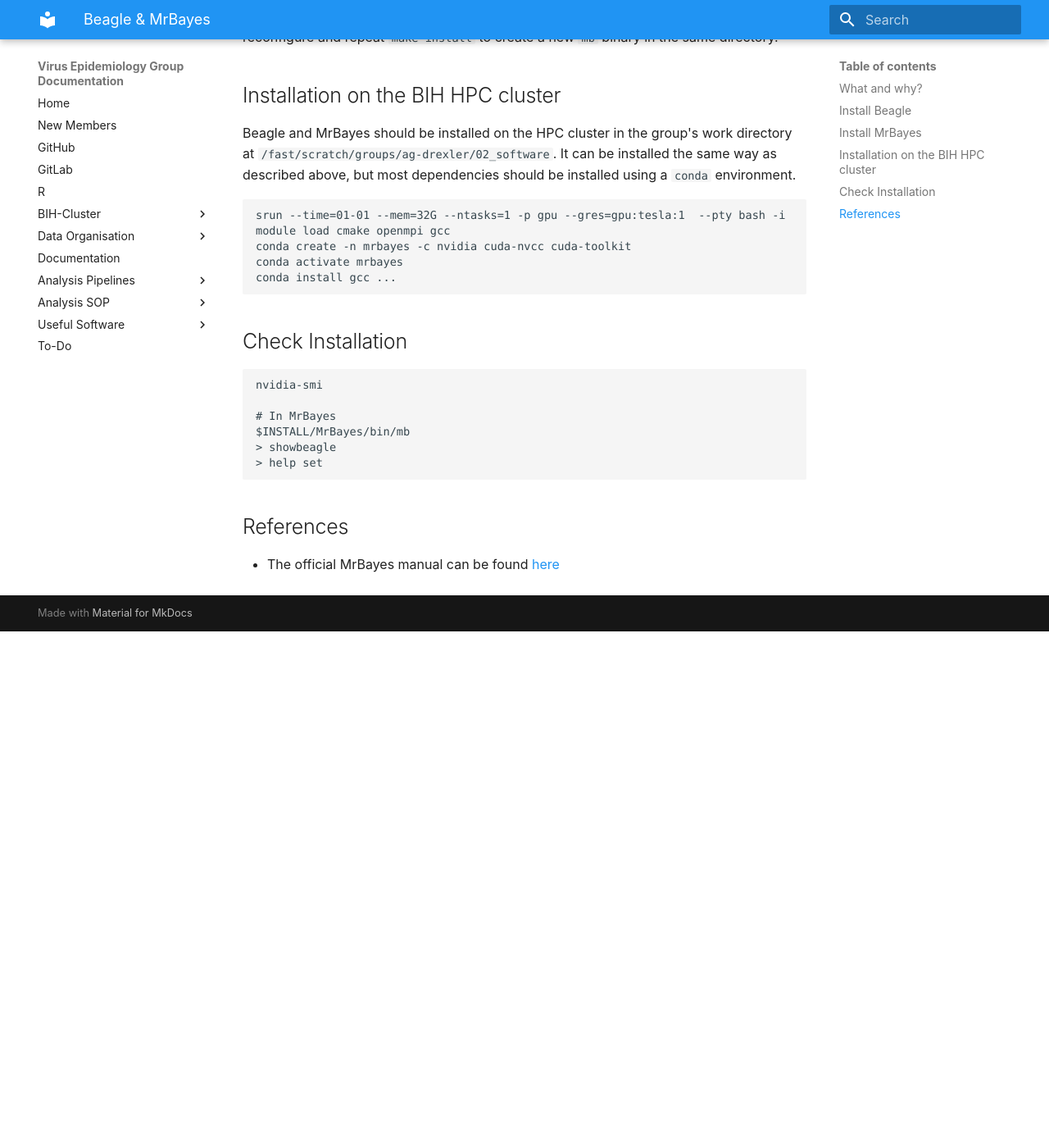
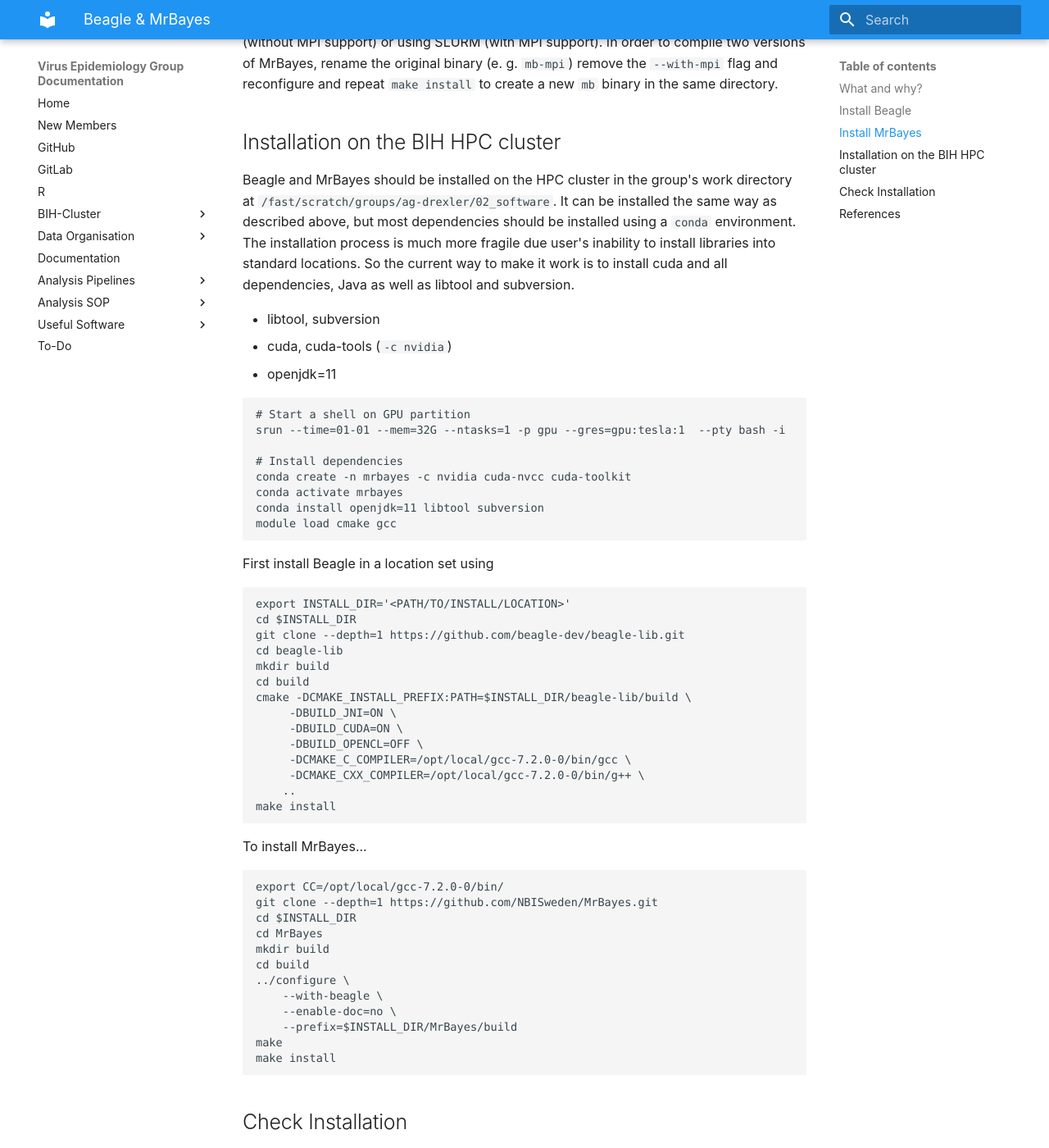
Before and after one commit to drexler-virus-epidemiology/group-documentation, an MkDocs documentation site: the page built from docs/useful-software/beagle-mrbayes.md, in a window 1280 px wide and 1400 px high, scrolled down 1711 px. Shown: the whole window at 82% size. Built offline with MkDocs 1.6.1 and Material for MkDocs 9.7.7, drawn with Linux system fonts in a browser that asks for light colours; before the commit the page ends 2481 px from its top, so only the background shows below that; some of the changed text lies outside the part shown.

Commit message:
add installation instructions for cluster

````diff
--- a/docs/useful-software/beagle-mrbayes.md
+++ b/docs/useful-software/beagle-mrbayes.md
@@ -18,15 +18,15 @@ Follow the instructions from the [official README](https://github.com/beagle-dev
 
 ```bash
 # Find a path to where to install the software
-export INSTALL='<PATH/TO/INSTALL/LOCATION>'
+export INSTALL_DIR='<PATH/TO/INSTALL/LOCATION>'
 
 # Compilation process
-cd $INSTALL
+cd $INSTALL_DIR
 git clone --depth=1 https://github.com/beagle-dev/beagle-lib.git
 cd beagle-lib
 mkdir build
 cd build
-cmake -DCMAKE_INSTALL_PREFIX:PATH=$INSTALL/beagle-lib/ \
+cmake -DCMAKE_INSTALL_PREFIX:PATH=$INSTALL_DIR/beagle-lib/ \
     -DBUILD_JNI=ON \
     -DBUILD_CUDA=ON \
     -DBUILD_OPENCL=OFF \
@@ -39,8 +39,8 @@ make install
 Since Beagle was installed in a non-default location, two environment variables need to be persistently set for it to be recognized by other programs. Add this to your `~/.bashrc`.
 
 ```bash
-export LD_LIBRARY_PATH=$INSTALL/beagle-lib/lib:$LD_LIBRARY_PATH
-export PKG_CONFIG_PATH=$INSTALL/beagle-lib/lib/pkg-config:$PKG_CONFIG_PATH
+export LD_LIBRARY_PATH=$INSTALL_DIR/beagle-lib/lib:$LD_LIBRARY_PATH
+export PKG_CONFIG_PATH=$INSTALL_DIR/beagle-lib/lib/pkg-config:$PKG_CONFIG_PATH
 ```
 
 ## Install MrBayes
@@ -59,7 +59,10 @@ gcc-11 --version
 export | grep CUDA_VISIBLE_DEVICES # should return '0' for one GPU
 
 # Go to the installation directory
-cd $INSTALL
+cd $INSTALL_DIR
+
+# Set CC variable to local GCC at
+export CC=/opt/local/gcc-7.2.0-0/bin/
 
 # Compilation process
 git clone --depth=1 https://github.com/NBISweden/MrBayes.git
@@ -69,12 +72,12 @@ cd build
 ../configure \
     --with-beagle \
     --with-mpi \ # REMOVE this flag when
-    --prefix=$INSTALL/MrBayes
+    --prefix=$INSTALL_DIR/MrBayes
 make
 make install
 ```
 
-This will create a binary `mb` in `$INSTALL/MrBayes/bin` that can be executed
+This will create a binary `mb` in `$INSTALL_DIR/MrBayes/bin` that can be executed
 directly (without MPI support) or using SLURM (with MPI support). In order to
 compile two versions of MrBayes, rename the original binary (e. g. `mb-mpi`)
 remove the `--with-mpi` flag and reconfigure and repeat `make install` to
@@ -85,14 +88,61 @@ create a new `mb` binary in the same directory.
 Beagle and MrBayes should be installed on the HPC cluster in the group's work
 directory at `/fast/scratch/groups/ag-drexler/02_software`. It can be installed
 the same way as described above, but most dependencies should be installed
-using a `conda` environment.
+using a `conda` environment. The installation process is much more fragile due
+user's inability to install libraries into standard locations. So the current
+way to make it work is to install cuda and all dependencies, Java as well as
+libtool and subversion.
+
+* libtool, subversion
+* cuda, cuda-tools (`-c nvidia`)
+* openjdk=11
 
 ```
+# Start a shell on GPU partition
 srun --time=01-01 --mem=32G --ntasks=1 -p gpu --gres=gpu:tesla:1  --pty bash -i
-module load cmake openmpi gcc
+
+# Install dependencies
 conda create -n mrbayes -c nvidia cuda-nvcc cuda-toolkit
 conda activate mrbayes
-conda install gcc ...
+conda install openjdk=11 libtool subversion
+module load cmake gcc
+```
+
+First install Beagle in a location set using
+
+```
+export INSTALL_DIR='<PATH/TO/INSTALL/LOCATION>'
+cd $INSTALL_DIR
+git clone --depth=1 https://github.com/beagle-dev/beagle-lib.git
+cd beagle-lib
+mkdir build
+cd build
+cmake -DCMAKE_INSTALL_PREFIX:PATH=$INSTALL_DIR/beagle-lib/build \
+     -DBUILD_JNI=ON \
+     -DBUILD_CUDA=ON \
+     -DBUILD_OPENCL=OFF \
+     -DCMAKE_C_COMPILER=/opt/local/gcc-7.2.0-0/bin/gcc \
+     -DCMAKE_CXX_COMPILER=/opt/local/gcc-7.2.0-0/bin/g++ \
+    ..
+make install
+```
+
+To install MrBayes...
+
+```
+export CC=/opt/local/gcc-7.2.0-0/bin/
+git clone --depth=1 https://github.com/NBISweden/MrBayes.git
+cd $INSTALL_DIR
+cd MrBayes
+mkdir build
+cd build
+../configure \
+    --with-beagle \
+    --enable-doc=no \
+    --prefix=$INSTALL_DIR/MrBayes/build
+make
+make install
+
 ```
 
 ## Check Installation
@@ -101,7 +151,7 @@ conda install gcc ...
 nvidia-smi
 
 # In MrBayes
-$INSTALL/MrBayes/bin/mb
+$INSTALL_DIR/MrBayes/bin/mb
 > showbeagle
 > help set
 ```
@@ -109,3 +159,4 @@ $INSTALL/MrBayes/bin/mb
 ## References
 
 * The official MrBayes manual can be found [here](https://mrbayes.sourceforge.net/mb3.2_manual.pdf)
+* HPC documentation about GPU nodes can be found [here](https://bihealth.github.io/bih-cluster/how-to/connect/gpu-nodes/)
````
